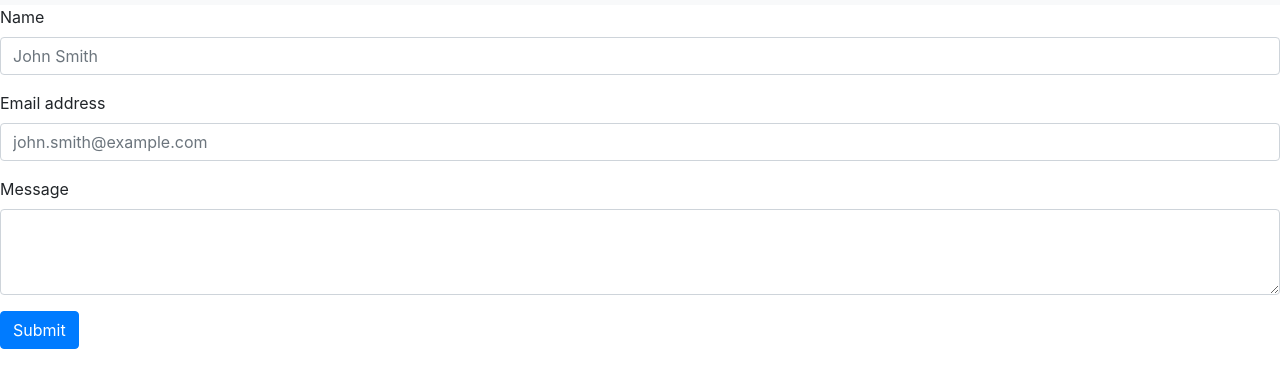
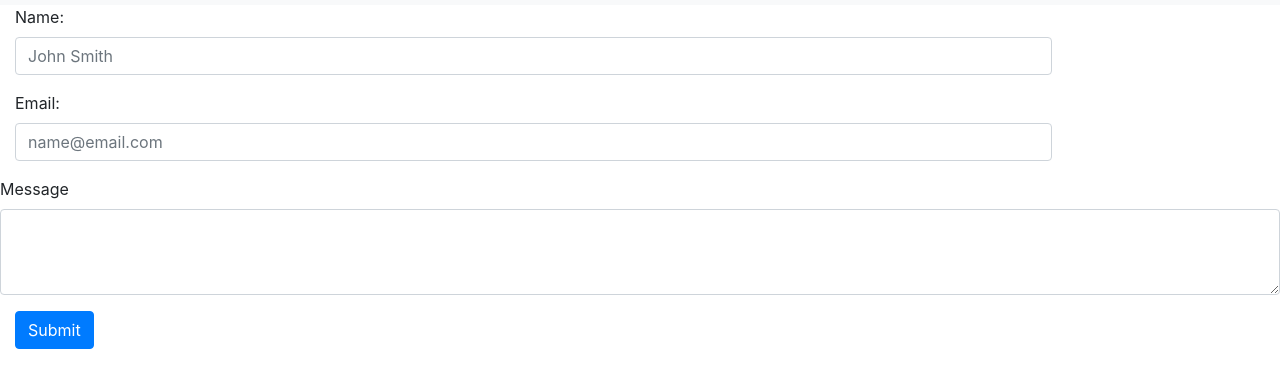
Before and after one commit to buetowk/Bootstrap-Portfolio, a plain HTML site: page contact.html in a window 1280 px wide. Shown: the part 51-438 px from the top of the page. Drawn offline with nearby package versions, Linux system fonts and the light colour scheme.

Commit message:
third commit

```diff
--- a/contact.html
+++ b/contact.html
@@ -28,22 +28,31 @@
         </div>
     </nav>
 
-      <form>
+
+    </form>
+      <form class="form-horizontal" action="/action_page.php">
         <div class="form-group">
-          <label for="exampleFormControlInput1">Name</label>
-          <input type="email" class="form-control" id="exampleFormControlInput1" placeholder="John Smith">
+          <label class="control-label col-sm-2" for="name">Name:</label>
+          <div class="col-sm-10">
+            <input type="email" class="form-control" id="name" placeholder="John Smith">
+          </div>
         </div>
         <div class="form-group">
-            <label for="exampleFormControlInput1">Email address</label>
-            <input type="email" class="form-control" id="exampleFormControlInput1" placeholder="john.smith@example.com">
+          <label class="control-label col-sm-2" for="email">Email:</label>
+          <div class="col-sm-10">
+            <input type="password" class="form-control" id="email" placeholder="name@email.com">
           </div>
+        </div>
+        <div class="form-group">
+            <label for="exampleFormControlTextarea1">Message</label>
+            <textarea class="form-control" id="exampleFormControlTextarea1" rows="3" cols="3"></textarea>
+        </div>
 
         <div class="form-group">
-          <label for="exampleFormControlTextarea1">Message</label>
-          <textarea class="form-control" id="exampleFormControlTextarea1" rows="3"></textarea>
+          <div class="col-sm-offset-2 col-sm-10">
+            <button type="submit" class="btn btn-primary">Submit</button>
+          </div>
         </div>
-
-        <button type="submit" class="btn btn-primary">Submit</button>
       </form>
 
     <!-- Optional JavaScript -->
```
